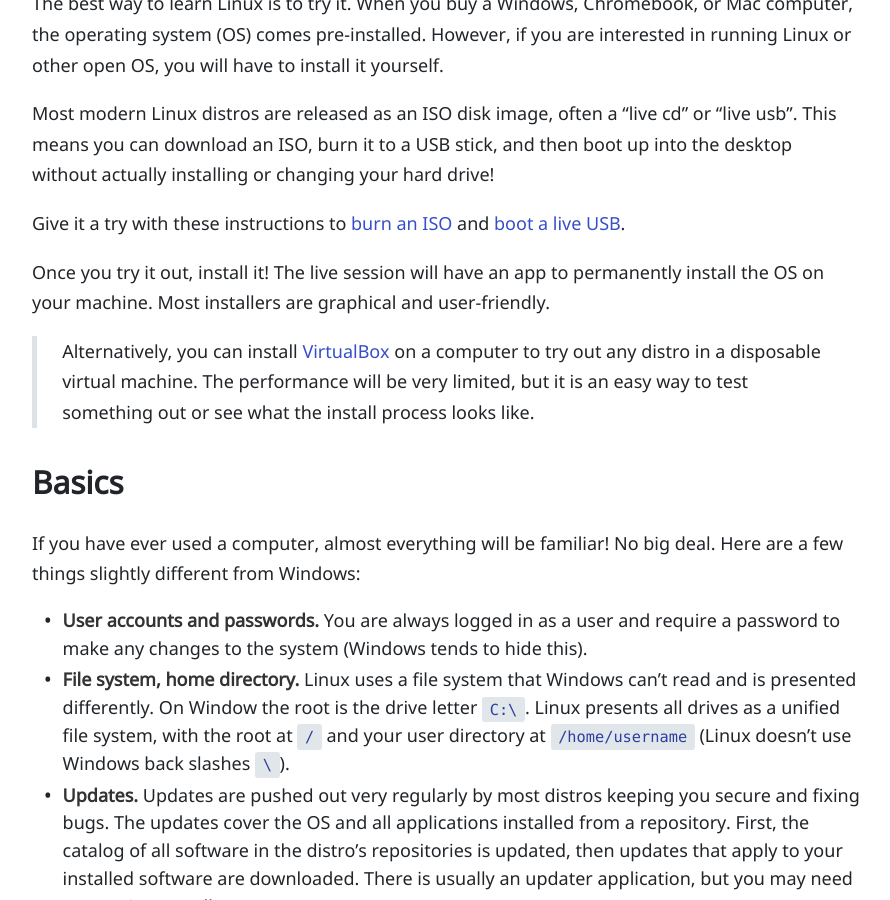
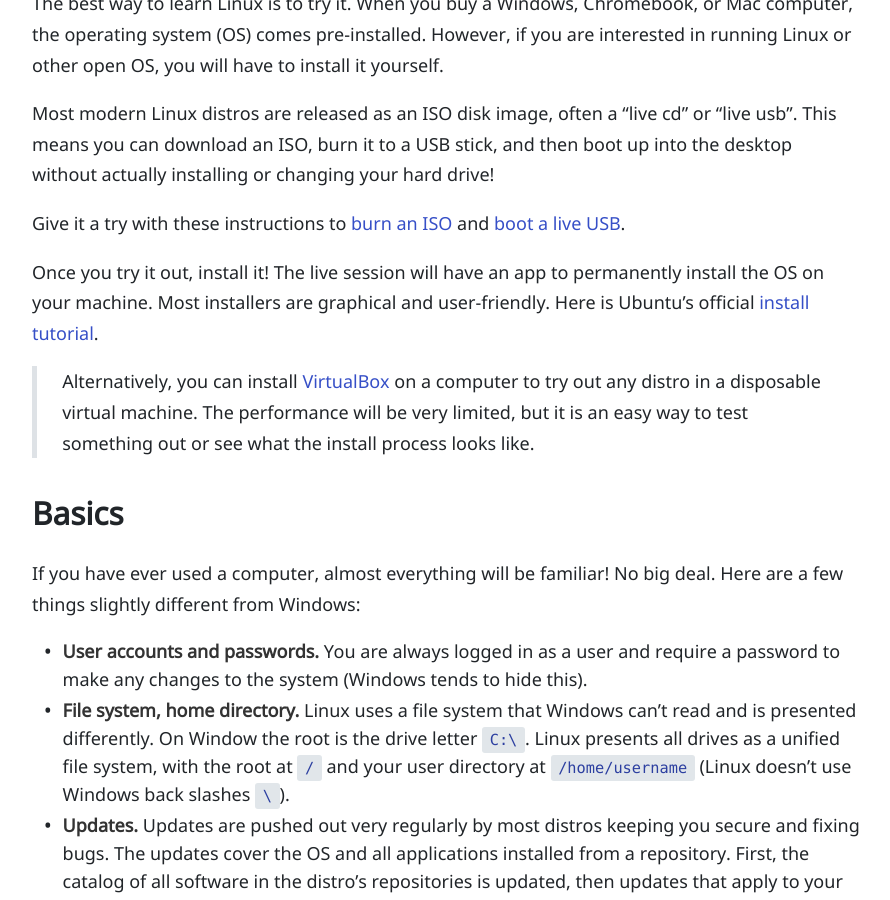
Before and after one commit to evanwill/_drafts, a Jekyll site: the page built from _notes/linux-intro.md, in a window 1280 px wide and 900 px high, scrolled down 4530 px. Shown: the whole window, without its empty margins (194-1084 px from the left). Built offline with Jekyll 4.4.1, drawn with Linux system fonts in a browser that asks for light colours.

Commit message:
ubuntu install tutorial

```diff
--- a/_notes/linux-intro.md
+++ b/_notes/linux-intro.md
@@ -122,6 +122,7 @@ Give it a try with these instructions to [burn an ISO](https://evanwill.github.i
 Once you try it out, install it!
 The live session will have an app to permanently install the OS on your machine.
 Most installers are graphical and user-friendly.
+Here is Ubuntu's official [install tutorial](https://tutorials.ubuntu.com/tutorial/tutorial-install-ubuntu-desktop).
 
 > Alternatively, you can install [VirtualBox](https://www.virtualbox.org/wiki/Downloads) on a computer to try out any distro in a disposable virtual machine.
 > The performance will be very limited, but it is an easy way to test something out or see what the install process looks like.
```
